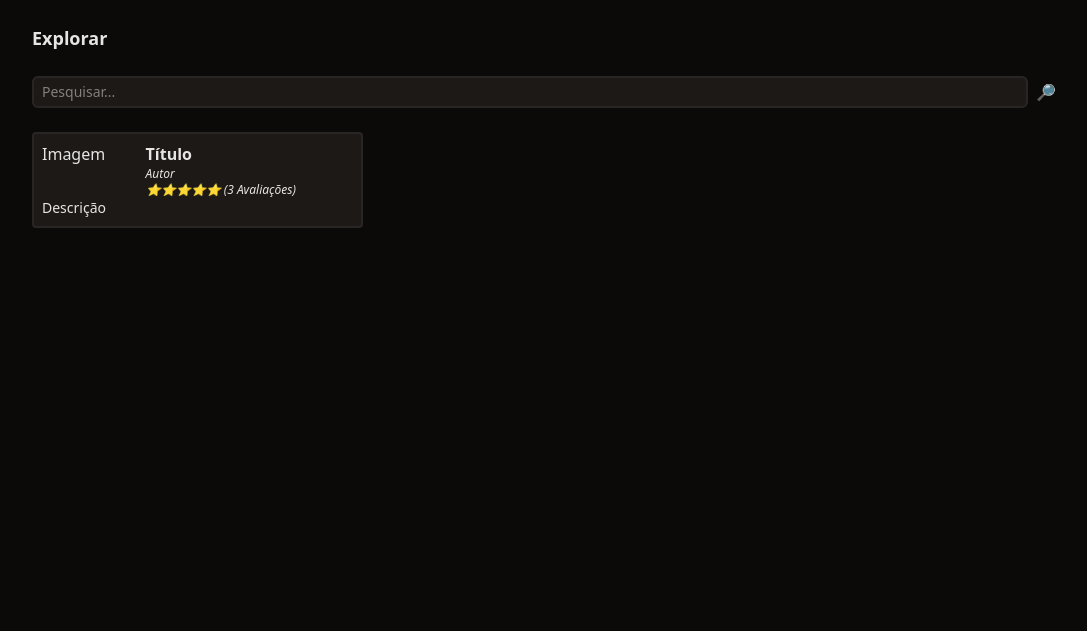
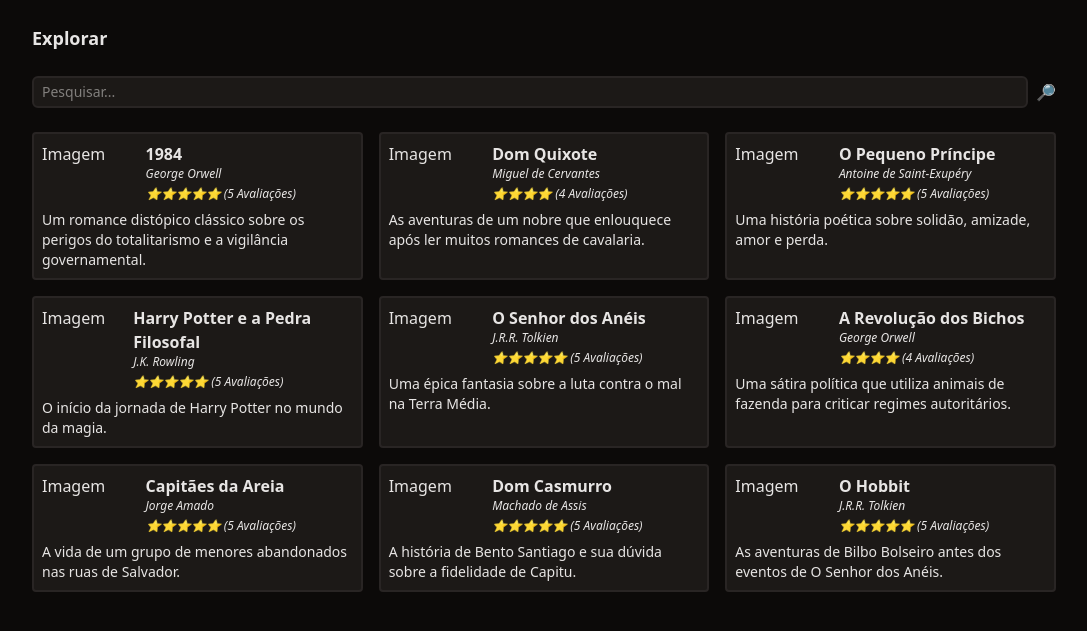
Before and after one commit to rafaumeu/bookwise, a PHP site: page / in a window 1280 px wide. Shown: the part 60-691 px from the top of the page, without its empty margins (96-1183 px from the left). Run offline with PHP 8.4, Linux system fonts and the light colour scheme.

Commit message:
feat(core): extract data source and implement book details
- Extract book data to dados.php
- Refactor index.php to render books dynamically
- Implement single book view logic in livro.php
- Add id field to book data structure

```diff
--- /dev/null
+++ b/dados.php
@@ -0,0 +1,66 @@
+<?php
+$livros = [
+  [
+    "id" => 1,
+    "titulo" => "1984",
+    "autor" => "George Orwell",
+    "avaliacoes" => 5,
+    "descricao" => "Um romance distópico clássico sobre os perigos do totalitarismo e a vigilância governamental."
+  ],
+  [
+    "id" => 2,
+    "titulo" => "Dom Quixote",
+    "autor" => "Miguel de Cervantes",
+    "avaliacoes" => 4,
+    "descricao" => "As aventuras de um nobre que enlouquece após ler muitos romances de cavalaria."
+  ],
+  [
+    "id" => 3,
+    "titulo" => "O Pequeno Príncipe",
+    "autor" => "Antoine de Saint-Exupéry",
+    "avaliacoes" => 5,
+    "descricao" => "Uma história poética sobre solidão, amizade, amor e perda."
+  ],
+  [
+    "id" => 4,
+    "titulo" => "Harry Potter e a Pedra Filosofal",
+    "autor" => "J.K. Rowling",
+    "avaliacoes" => 5,
+    "descricao" => "O início da jornada de Harry Potter no mundo da magia."
+  ],
+  [
+    "id" => 5,
+    "titulo" => "O Senhor dos Anéis",
+    "autor" => "J.R.R. Tolkien",
+    "avaliacoes" => 5,
+    "descricao" => "Uma épica fantasia sobre a luta contra o mal na Terra Média."
+  ],
+  [
+    "id" => 6,
+    "titulo" => "A Revolução dos Bichos",
+    "autor" => "George Orwell",
+    "avaliacoes" => 4,
+    "descricao" => "Uma sátira política que utiliza animais de fazenda para criticar regimes autoritários."
+  ],
+  [
+    "id" => 7,
+    "titulo" => "Capitães da Areia",
+    "autor" => "Jorge Amado",
+    "avaliacoes" => 5,
+    "descricao" => "A vida de um grupo de menores abandonados nas ruas de Salvador."
+  ],
+  [
+    "id" => 8,
+    "titulo" => "Dom Casmurro",
+    "autor" => "Machado de Assis",
+    "avaliacoes" => 5,
+    "descricao" => "A história de Bento Santiago e sua dúvida sobre a fidelidade de Capitu."
+  ],
+  [
+    "id" => 9,
+    "titulo" => "O Hobbit",
+    "autor" => "J.R.R. Tolkien",
+    "avaliacoes" => 5,
+    "descricao" => "As aventuras de Bilbo Bolseiro antes dos eventos de O Senhor dos Anéis."
+  ],
+];
--- a/index.php
+++ b/index.php
@@ -1,25 +1,5 @@
 <?php
-$livros = [
-  [
-    "titulo" => "Título 1",
-    "autor" => "Autor 1",
-    "avaliacoes" => 3,
-    "descricao" => "Descrição 1"
-  ],
-  [
-    "titulo" => "Título 2",
-    "autor" => "Autor 2",
-    "avaliacoes" => 2,
-    "descricao" => "Descrição 2"
-  ],
-  [
-    "titulo" => "Título 3",
-    "autor" => "Autor 3",
-    "avaliacoes" => 1,
-    "descricao" => "Descrição 3"
-  ]
-];
-
+include "dados.php";
 ?>
 <!DOCTYPE html>
 <html lang="en">
@@ -54,24 +34,25 @@ $livros = [
       <button type="submit">🔎</button>
     </form>
     <section class="grid grid-cols-1 md:grid-cols-2 lg:grid-cols-3 gap-4">
+      <?php foreach ($livros as $livro) { ?>
         <div class="p-2 border-stone-800 border-2 rounded bg-stone-900">
           <div class="flex">
 
             <div class="w-1/3">
               Imagem
             </div>
-          <div>
-            <a href="/livro.php?" class="font-semibold hover:underline">Título</a>
-            <div class="text-xs italic">Autor</div>
-            <div class="text-xs italic">⭐⭐⭐⭐⭐ (3 Avaliações)</div>
+            <div class="space-y-1">
+              <a href="/livro.php?id=<?= $livro['id'] ?>" class="font-semibold hover:underline"><?= $livro['titulo'] ?></a>
+              <div class="text-xs italic"><?= $livro['autor'] ?></div>
+              <div class="text-xs italic"><?= str_repeat("⭐", $livro['avaliacoes']) ?> (<?= $livro['avaliacoes'] ?> Avaliações)</div>
             </div>
           </div>
 
-        <div class="text-sm">
-          Descrição
+          <div class="text-sm mt-2">
+            <?= $livro['descricao'] ?>
           </div>
         </div>
-
+      <?php } ?>
     </section>
   </main>
 </body>
```
Also changed, not shown: livro.php (+24 -0 lines). Lines whose indentation alone changed are shown as unchanged.
